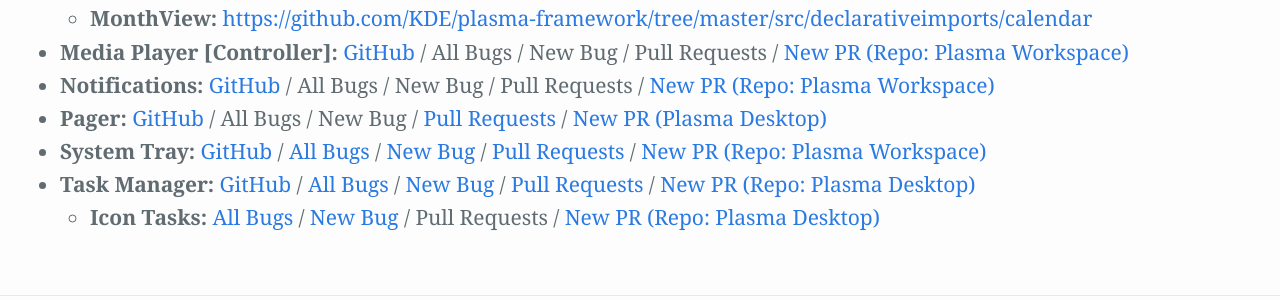
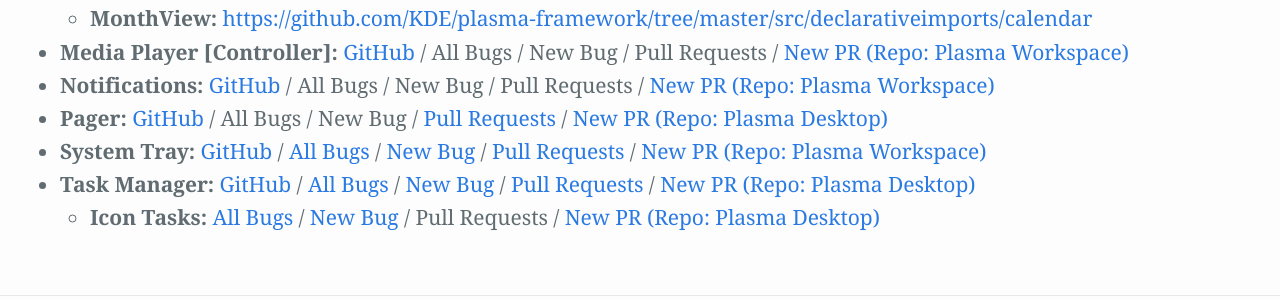
Before and after one commit to Zren/zren.github.io, a Jekyll site: the page built from kderepos.md, in a window 1280 px wide. Shown: the part 578-878 px from the top of the page. Built offline with Jekyll 4.4.1, drawn with Linux system fonts in a browser that asks for light colours.

Commit message:
missed "Repo:"

```diff
--- a/kderepos.md
+++ b/kderepos.md
@@ -35,7 +35,7 @@
     * **MonthView:** <https://github.com/KDE/plasma-framework/tree/master/src/declarativeimports/calendar>
 * **Media Player [Controller]:** [GitHub](https://github.com/KDE/plasma-workspace/tree/master/applets/mediacontroller) / All Bugs / New Bug / Pull Requests / [New PR (Repo: Plasma Workspace)]({{phabNewDiff}})
 * **Notifications:** [GitHub](https://github.com/KDE/plasma-workspace/tree/master/applets/notifications) / All Bugs / New Bug / Pull Requests / [New PR (Repo: Plasma Workspace)]({{phabNewDiff}})
-* **Pager:** [GitHub](https://github.com/KDE/plasma-desktop/blob/master/applets/pager/) / All Bugs / New Bug / [Pull Requests]({{phabDiffsDesktop}}) / [New PR (Plasma Desktop)]({{phabNewDiff}})
+* **Pager:** [GitHub](https://github.com/KDE/plasma-desktop/blob/master/applets/pager/) / All Bugs / New Bug / [Pull Requests]({{phabDiffsDesktop}}) / [New PR (Repo: Plasma Desktop)]({{phabNewDiff}})
 * **System Tray:** [GitHub](https://github.com/KDE/plasma-workspace/tree/master/applets/systemtray/) / [All Bugs]({{kdeBugList}}product=plasmashell&component=System%20Tray&list_id=1408524) / [New Bug]({{kdeNewBug}}product=plasmashell&component=System%20Tray) / [Pull Requests]({{phabDiffsWorkspace}}) / [New PR (Repo: Plasma Workspace)]({{phabNewDiff}})
 * **Task Manager:** [GitHub](https://github.com/KDE/plasma-desktop/blob/master/applets/taskmanager/) / [All Bugs]({{kdeBugList}}product=plasmashell&component=Task%20Manager&list_id=1407534) / [New Bug]({{kdeNewBug}}product=plasmashell&component=Task%20Manager) / [Pull Requests]({{phabDiffsDesktop}}) / [New PR (Repo: Plasma Desktop)]({{phabNewDiff}})
     * **Icon Tasks:** [All Bugs]({{kdeBugList}}product=plasmashell&component=Icons-only%20Task%20Manager&list_id=1407535) / [New Bug]({{kdeNewBug}}product=plasmashell&component=Icons-only%20Task%20Manager) / Pull Requests / [New PR (Repo: Plasma Desktop)]({{phabNewDiff}})
```
